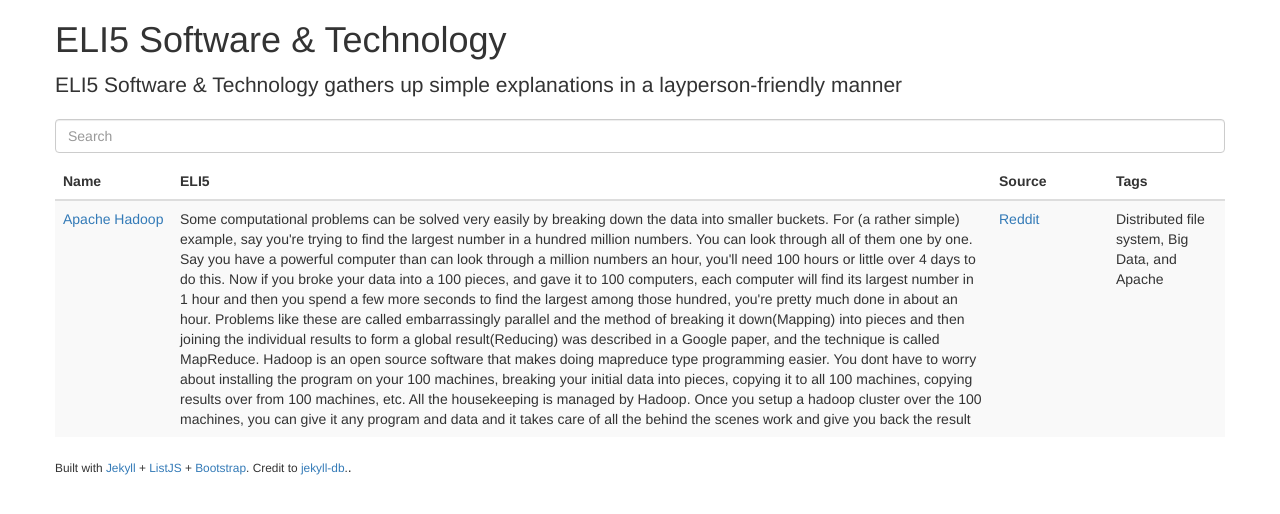
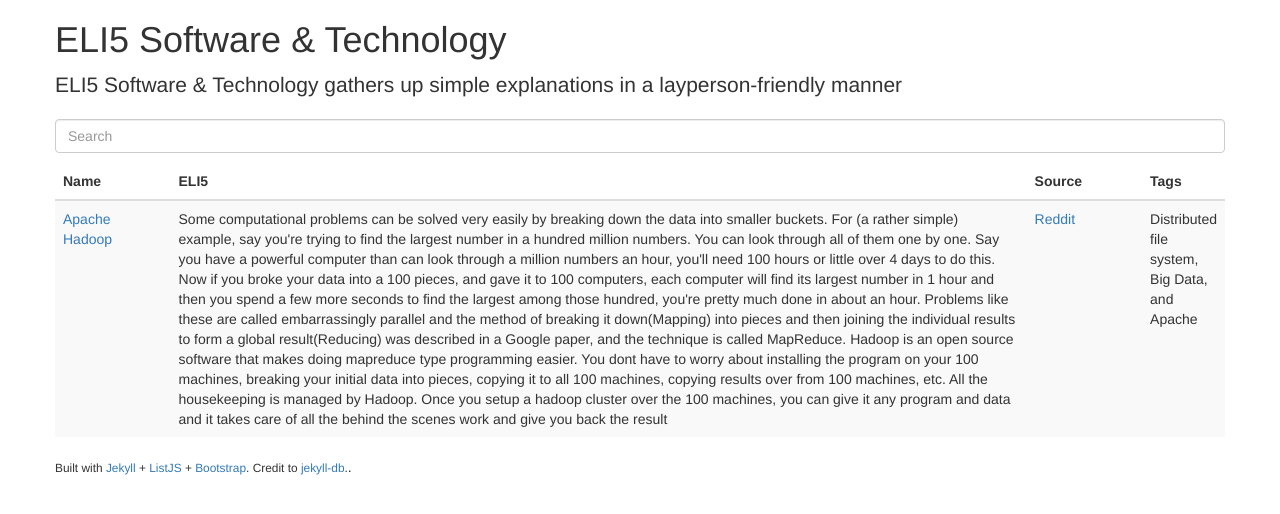
Before and after one commit to mainstringargs/ELI5-Software-Technology, a Jekyll site: the page built from index.html, in a window 1280 px wide. Shown: the top 514 px of the page. Built offline with Jekyll 4.4.1, drawn with Linux system fonts in a browser that asks for light colours; nearby versions of some CDN libraries.

Commit message:
Update interactive-table.html

```diff
--- a/_includes/interactive-table.html
+++ b/_includes/interactive-table.html
@@ -9,9 +9,9 @@
 	<thead>
 		<tr>
 			<th style="width:10%;"><span class="sort" data-sort="name">Name</span></th>
-			<th style="width:70%;"><span class="sort" data-sort="description">ELI5</span></th>
+			<th style="width:75%;"><span class="sort" data-sort="description">ELI5</span></th>
 			<th style="width:10%;"><span class="sort" data-sort="source">Source</span></th>
-			<th style="width:10%;"><span class="sort" data-sort="tags">Tags</span></th>
+			<th style="width:15%;"><span class="sort" data-sort="tags">Tags</span></th>
 
 		</tr>
 	</thead>
```
